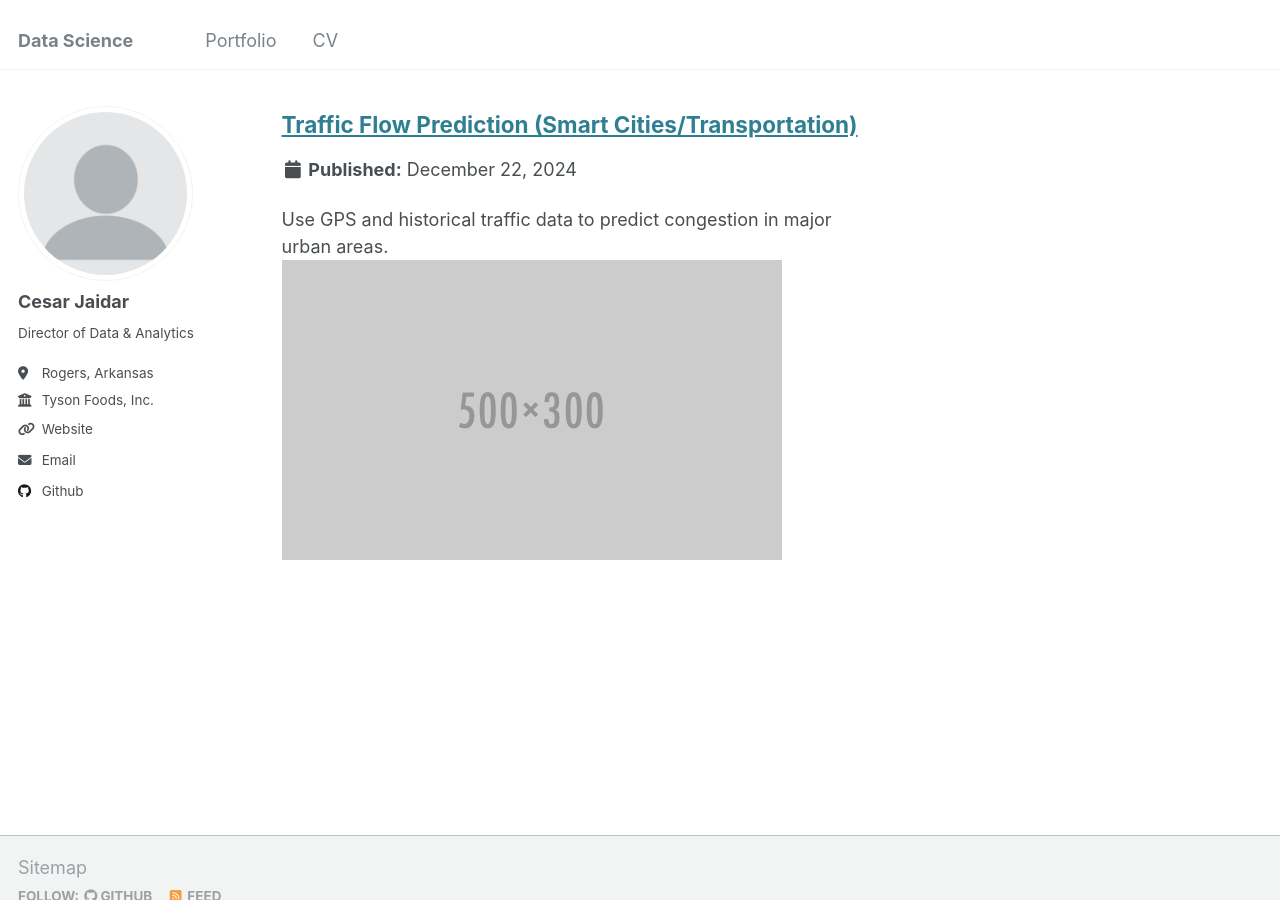
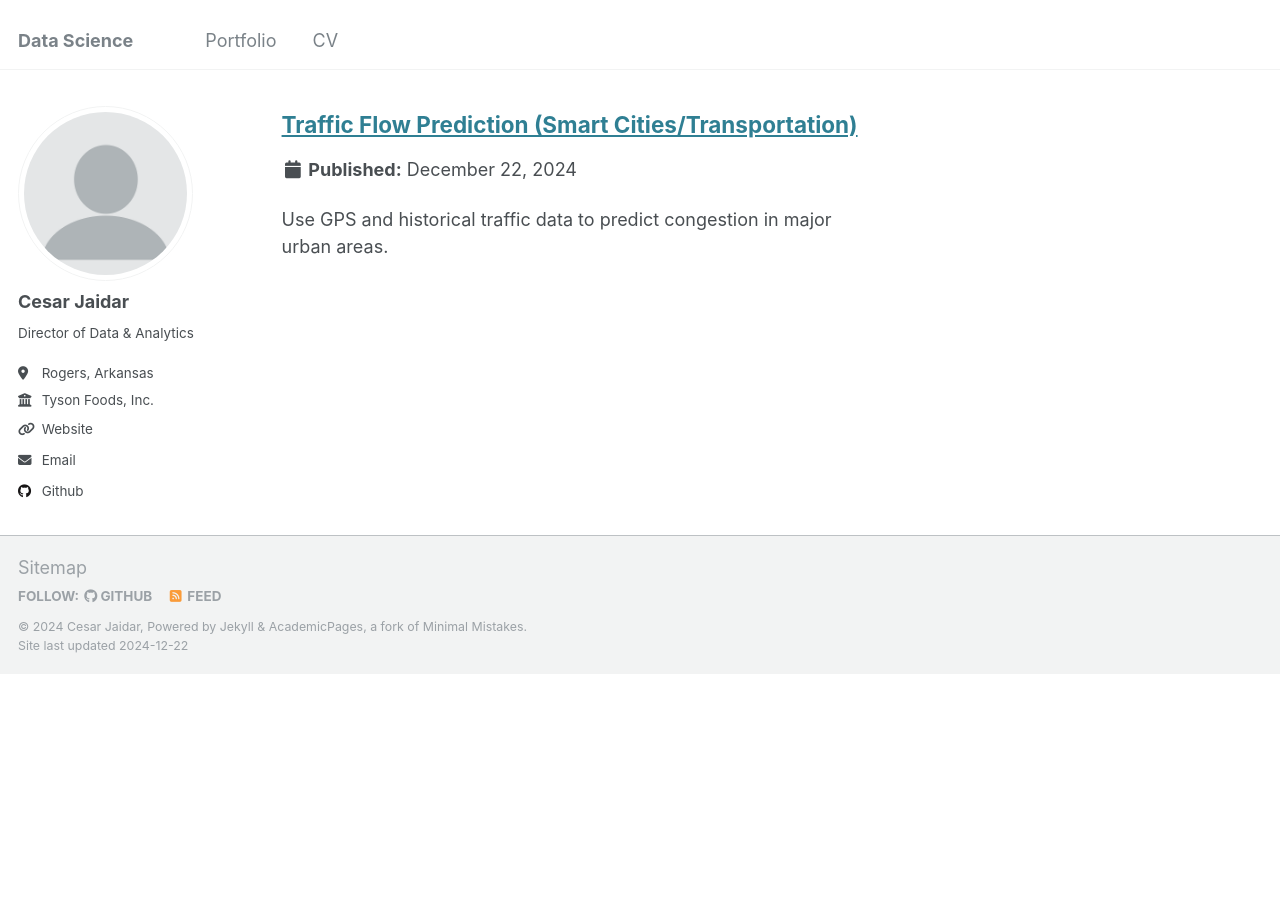
Before and after one commit to cesarjaidar/portfolio, a Jekyll site: the page built from _pages/portfolio.html, in a window 1280 px wide and 900 px high, scrolled down 1818 px. Built offline with Jekyll 4.4.1, drawn with Linux system fonts in a browser that asks for light colours; after the commit the page ends 2492 px from its top, so only the background shows below that.

Commit message:
Update portfolio-2.html

```diff
--- a/_portfolio/portfolio-2.html
+++ b/_portfolio/portfolio-2.html
@@ -1,6 +1,6 @@
 ---
 title: "Traffic Flow Prediction (Smart Cities/Transportation)"
-excerpt: "Use GPS and historical traffic data to predict congestion in major urban areas. <br/><img src='/images/500x300.png'>"
+excerpt: "Use GPS and historical traffic data to predict congestion in major urban areas."
 collection: portfolio
 ---
 Develop models to forecast peak traffic times and recommend optimal routes. This project can leverage deep learning and geospatial analysis.
```
